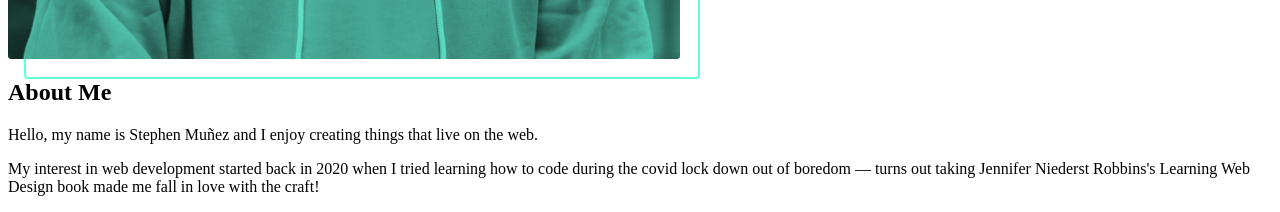
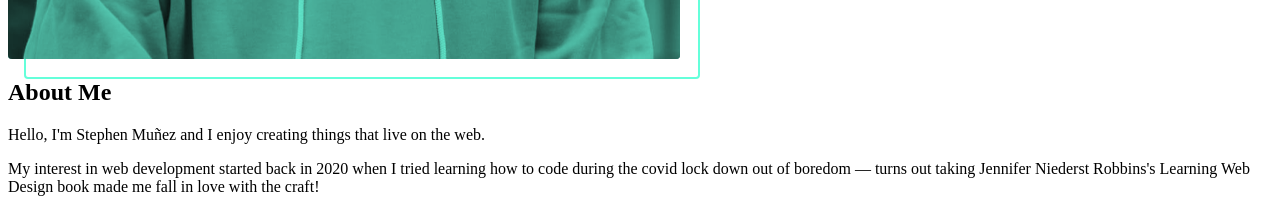
Before and after one commit to stephmunez/portfolio-website-v2, a Next.js app: page / in a window 1280 px wide. Shown: the part 3220-3432 px from the top of the page. Built offline with nearby package versions, Linux system fonts and the light colour scheme.

Commit message:
Update About.js

```diff
--- a/components/About/About.js
+++ b/components/About/About.js
@@ -81,7 +81,7 @@ const About = () => {
           <h2 className='font-h2 text-aquamarine'>About Me</h2>
           <div className='flex flex-col gap-4'>
             <p className='font-body-1 text-light-slate'>
-              Hello, my name is Stephen Muñez and I enjoy creating things that
+              Hello, I&apos;m Stephen Muñez and I enjoy creating things that
               live on the web.
             </p>
             <p className='font-body-1 text-light-slate'>
```
